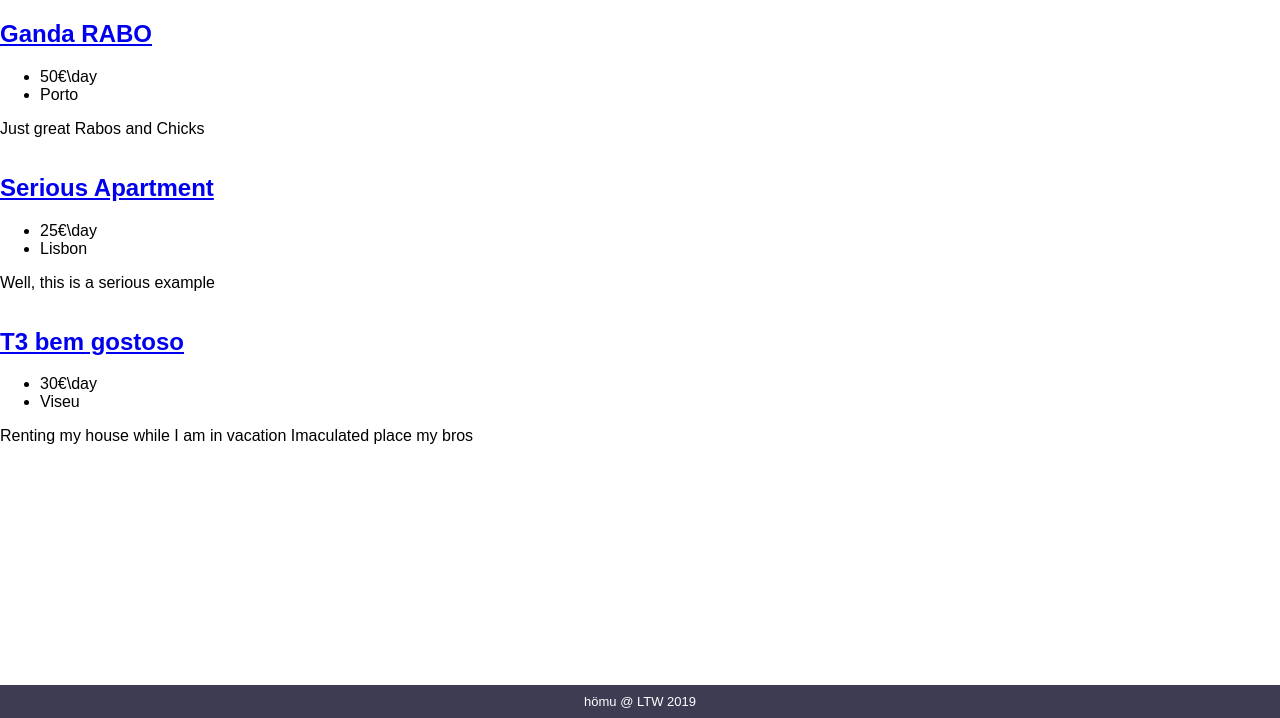
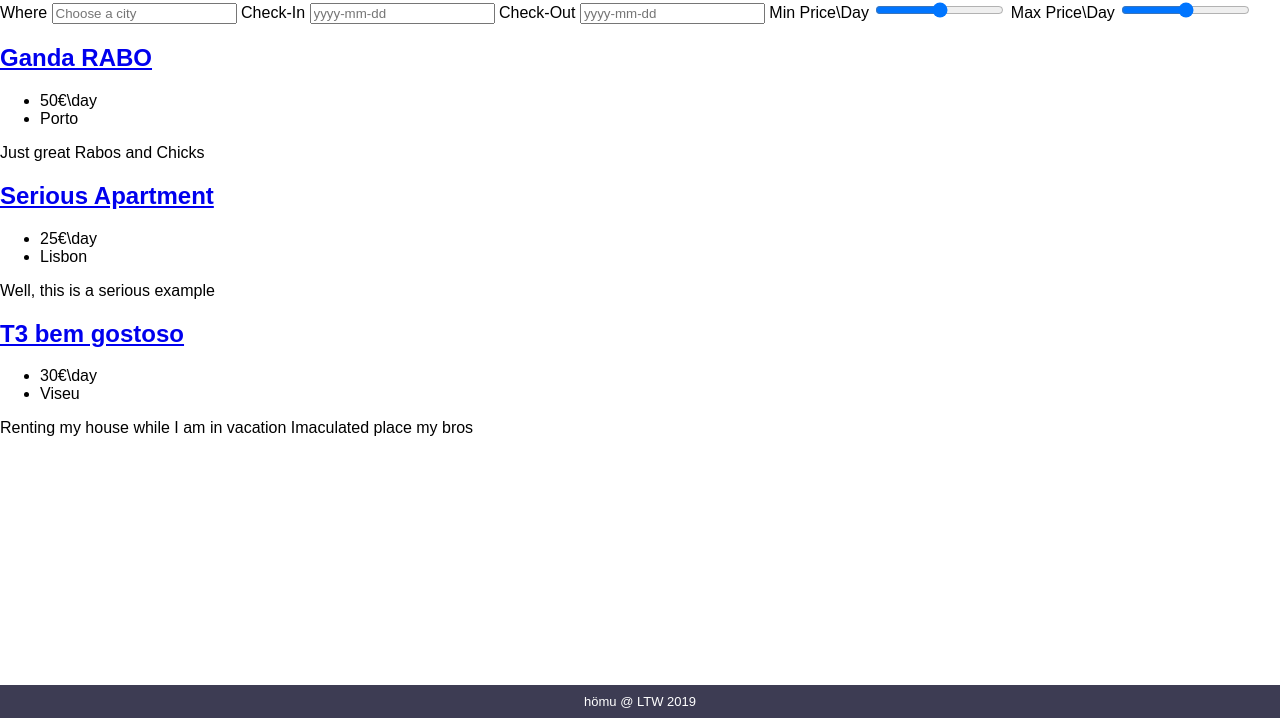
Before and after one commit to CajoAlbuquerque/LTW-Project, a PHP site: page /pages/search.php in a window 1280 px wide. Shown: the part 82-800 px from the top of the page. Run offline with PHP 8.4, Linux system fonts and the light colour scheme; data comes from the database, SQL or seed files in the repository; both versions use the stored data as it was after the commit; data that the repository does not hold is empty.

Commit message:
renamed temp_house; updated db; added ajax and js to search page

```diff
--- /dev/null
+++ b/ajax/filter_houses.php
@@ -0,0 +1,45 @@
+<?php
+    include_once('../database/db_house.php');
+    include_once('../database/db_reservation.php');
+
+    function checkDates($house, $check_in, $check_out) {
+        return $check_in === '' || $check_out === '' || checkValidDate($house, $check_in, $check_out);
+    }
+
+    function checkPrice($price, $min, $max) {
+        return $min === '' || $max === '' || ($min <= $price && $price <= $max);
+    }
+
+    $location = '';
+    $check_in = '';
+    $check_out = '';
+    $min_price = '';
+    $max_price = '';
+
+    if(isset($_GET['location']))
+        $location = $_GET['location'];
+    if(isset($_GET['check_in']))
+        $check_in = $_GET['check_in'];
+    if(isset($_GET['check_out']))
+        $check_out = $_GET['check_out'];
+    if(isset($_GET['min_price']))
+        $min_price = $_GET['min_price'];
+    if(isset($_GET['max_price']))
+        $max_price = $_GET['max_price'];
+
+    $filtered_houses = array();
+
+    if($location === ''){
+        $houses = getAllHouses();
+    } else {
+        $houses = filterHouse($location);
+    }
+
+    foreach($houses as $house){
+        if(checkDates($house['houseID'], $check_in, $check_out) && checkPrice($house['priceDay'], $min_price, $max_price)){
+            array_push($filtered_houses, $house);
+        }
+    }
+
+    echo json_encode($filtered_houses);
+?>
--- a/ajax/get_user.php
+++ b/ajax/get_user.php
@@ -1,5 +1,4 @@
 <?php
-    include_once('../database/connection.php');
     include_once('../database/db_user.php');
 
     if(isset($_GET['username'])){
--- /dev/null
+++ b/js/search_houses.js
@@ -0,0 +1,71 @@
+'use strict'
+
+let results = document.getElementById('search_result');
+let get_url = window.location.search.substr(1);
+let get_url_parsed = get_url.split('&');
+let get_params = {};
+let check_in_filter = document.querySelector('#filters input[name="check_in"]');
+let check_out_filter = document.querySelector('#filters input[name="check_out"]');
+
+get_url_parsed.forEach(function (key_value) {
+    let temp = key_value.split("=");
+    get_params[decodeURIComponent(temp[0])] = decodeURIComponent(temp[1]);
+});
+
+check_in_filter.addEventListener('focus', () => check_in_filter.type = 'date');
+check_out_filter.addEventListener('focus', () => check_out_filter.type = 'date');
+check_in_filter.addEventListener('blur', () => check_in_filter.type = 'text');
+check_out_filter.addEventListener('blur', () => check_out_filter.type = 'text');
+
+function filterHouses() {
+    let request = new XMLHttpRequest();
+    request.onload = updateResults;
+    request.open('get', '../ajax/filter_houses.php?' + get_url, true);
+    request.send();
+}
+
+function updateResults() {
+    let houses = JSON.parse(this.responseText);
+
+    results.innerHTML = '';
+
+    houses.forEach(function (house) {
+        results.innerHTML += printHouse(house);
+    });
+}
+
+function printHouse(house) {
+    return '<article class="house_card">' +
+        //TODO: display main image of the house
+        '<a href="../pages/house.php?houseID=' + house['houseID'] + '">' +
+            '<h2>' + house['title'] + '</h2>' +
+        '</a>' +
+        '<section class="info">' +
+            '<ul>' +
+                '<li>' + house['priceDay'] + '€\\day </li>' +
+                '<li>' + house['location'] + '</li>' +
+            '</ul>' +
+        '</section>' +
+        '<section class="description">' +
+            '<p>' + house['description'] + '</p>' +
+        '</section>' +
+    '</article>';
+}
+
+function setupFilters() {
+    let inputs = document.querySelectorAll('#filters input');
+
+    inputs.forEach(function (input) {
+        let name = input.attributes.name.value;
+        let get_value = get_params[name];
+
+        if(!(get_value === '' || get_value === null || get_value === undefined)){
+            input.value = get_value;
+        }
+
+        input.addEventListener('input', filterHouses);
+    });
+}
+
+setupFilters();
+filterHouses();
--- a/pages/add_house.php
+++ b/pages/add_house.php
@@ -2,7 +2,7 @@
     include_once('../session.php');
     include_once('../templates/temp_message.php');
     include('../templates/temp_common.php');
-    include('../templates/temp_houses.php');
+    include('../templates/temp_house.php');
 
     draw_black_header();
 
--- a/pages/homepage.php
+++ b/pages/homepage.php
@@ -1,7 +1,7 @@
 <?php
     include_once('../database/db_house.php');
     include_once('../templates/temp_common.php');
-    include_once('../templates/temp_houses.php');
+    include_once('../templates/temp_house.php');
 
     draw_white_header();
 
--- a/pages/house.php
+++ b/pages/house.php
@@ -3,7 +3,7 @@
     include_once('../database/db_user.php');
     include_once('../database/db_comments.php');
     include('../templates/temp_common.php');
-    include('../templates/temp_houses.php');
+    include('../templates/temp_house.php');
 
     $houseID = $_GET['houseID'];
 
--- a/pages/search.php
+++ b/pages/search.php
@@ -1,25 +1,10 @@
 <?php
     include_once('../templates/temp_common.php');
-    include_once('../templates/temp_houses.php');
-    include_once('../database/db_house.php');
-    include_once('../database/db_reservation.php');
-
-    $location = $_POST['location'];
-    $check_in = $_POST['check_in'];
-    $check_out = $_POST['check_out'];
-
-    if($location === ''){
-        $houses = getAllHouses();
-    } else {
-        $houses = filterHouse($location);
-    }
+    include_once('../templates/temp_search.php');
 
     draw_black_header();
-    foreach($houses as $house) {
-        if($check_in === '' || $check_out ==='' || checkValidDate($house['houseID'], $check_in, $check_out)){
-            error_log('HERE: valid date');
-            draw_house_card($house);
-        }
-    }
+    draw_script('search_houses');
+    draw_filters();
+    draw_search_result();
     draw_footer();
 ?>
--- a/templates/temp_common.php
+++ b/templates/temp_common.php
@@ -39,11 +39,12 @@
                     <li><a href="profile.php"><img src="../icons/profile_white.png" alt="Profile"></a></li>
                 </ul>
             </nav>
-            <?php draw_form();
+            <?php
+            draw_form();
 } ?>
 
 <?php function draw_form() { ?>
-    <form action="../pages/search.php" method="post" id="search-form">
+    <form action="../pages/search.php" method="get" id="search-form">
         <label>Where <input type="text" name="location" placeholder="Choose a city"></label>
         <label>Check-In <input type="text" name="check_in" placeholder="yyyy-mm-dd"></label>
         <label>Check-Out <input type="text" name="check_out" placeholder="yyyy-mm-dd"></label>
--- /dev/null
+++ b/templates/temp_search.php
@@ -0,0 +1,19 @@
+<?php
+    include_once('../templates/temp_house.php');
+
+function draw_filters() {?>
+    <section id="filters">
+        <form>
+            <label>Where <input type="text" name="location" placeholder="Choose a city"></label>
+            <label>Check-In <input type="text" name="check_in" placeholder="yyyy-mm-dd"></label>
+            <label>Check-Out <input type="text" name="check_out" placeholder="yyyy-mm-dd"></label>
+            <label>Min Price\Day <input type="range" name="min_price" max="999" step="5"></label>
+            <label>Max Price\Day <input type="range" name="max_price" max="999" step="5"></label>
+        </form>
+    </section>
+<?php }
+
+function draw_search_result() {?>
+    <section id="search_result">
+    </section>
+<?php } ?>
```
Also changed, not shown: database/homu_database.db, templates/temp_house.php (renamed from templates/temp_houses.php).
